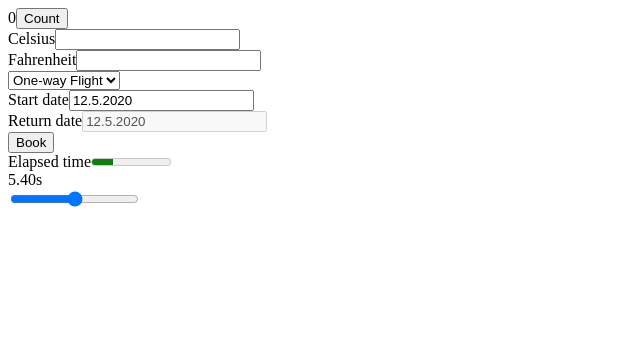
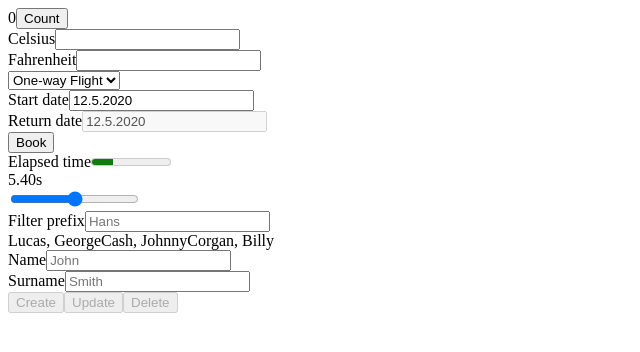
Before and after one commit to bernardomontoya/guis, a React (Create React App) app: page / in a window 1280 px wide. Shown: the top 352 px of the page, without its empty margins (0-640 px from the left). Built offline with nearby package versions, Linux system fonts and the light colour scheme.

Commit message:
feat: add CRUD

```diff
--- a/package.json
+++ b/package.json
@@ -6,11 +6,13 @@
     "@types/node": "^12.0.0",
     "@types/react": "^16.9.53",
     "@types/react-dom": "^16.9.8",
+    "@types/uuid": "^8.3.0",
     "react": "^17.0.1",
     "react-dom": "^17.0.1",
     "react-scripts": "4.0.1",
     "styled-components": "^5.2.1",
-    "typescript": "^4.0.3"
+    "typescript": "^4.0.3",
+    "uuid": "^8.3.1"
   },
   "scripts": {
     "start": "react-scripts start",
--- a/src/App.tsx
+++ b/src/App.tsx
@@ -3,6 +3,7 @@ import Counter from "./components/tasks/counter/counter";
 import TemperatureConverter from "./components/tasks/temperatureConverter/temperatureConverter";
 import FlightBooker from "./components/tasks/flightBooker/flightBooker";
 import Timer from "./components/tasks/timer/timer";
+import CRUD from "./components/tasks/crud/crud";
 
 function App() {
   useEffect(() => {
@@ -14,6 +15,7 @@ function App() {
       <TemperatureConverter />
       <FlightBooker />
       <Timer />
+      <CRUD />
     </div>
   );
 }
--- /dev/null
+++ b/src/components/tasks/crud/crud.tsx
@@ -0,0 +1,192 @@
+import { useState, useEffect } from "react";
+import { v4 as uuidv4 } from "uuid";
+import Input from "../../shared/input/input";
+import Button from "../../shared/button/button";
+
+type user = {
+  id?: string;
+  name: string;
+  surname: string;
+  type?: string;
+};
+
+const initialUsersList: user[] = [
+  {
+    id: uuidv4(),
+    name: "George",
+    surname: "Lucas",
+  },
+  {
+    id: uuidv4(),
+    name: "Johnny",
+    surname: "Cash",
+  },
+  {
+    id: uuidv4(),
+    name: "Billy",
+    surname: "Corgan",
+  },
+];
+
+const CRUD = () => {
+  useEffect(() => {
+    console.log("rendered CRUD");
+  });
+
+  const [search, setSearch] = useState<string>("");
+  const [userList, setUserList] = useState(initialUsersList);
+  const [activeUser, setActiveUser] = useState<user>({
+    id: "",
+    name: "",
+    surname: "",
+    type: "",
+  });
+
+  const editing = activeUser.type === "edit";
+  const creating =
+    activeUser.type === "create" &&
+    activeUser.id === "" &&
+    activeUser.name !== "" &&
+    activeUser.surname !== "";
+  const filteredUserList = userList.filter((user) => {
+    if (user.surname.toLowerCase().startsWith(search)) {
+      return true;
+    }
+    return false;
+  });
+  const listToDisplay = search ? filteredUserList : userList;
+
+  const handleInputChange = (
+    e: React.ChangeEvent<HTMLInputElement>,
+    field: "name" | "surname"
+  ) => {
+    const value = e.target.value;
+    setActiveUser({
+      ...activeUser,
+      [field]: value,
+      type: editing ? "edit" : "create",
+      id: editing ? activeUser.id : "",
+    });
+  };
+
+  const clearActiveUser = () => {
+    setActiveUser({ id: "", name: "", surname: "", type: "" });
+  };
+
+  const handleFormAction = (action: string) => {
+    const { name, surname, id } = activeUser;
+    switch (action) {
+      case "save":
+        setUserList((currentUserList) => {
+          const newUserList = currentUserList.concat({
+            name,
+            surname,
+            id: uuidv4(),
+          });
+          return newUserList;
+        });
+        clearActiveUser();
+        break;
+      case "edit":
+        setUserList((currentUserList) => {
+          const newUserList = currentUserList.map((user: user) => {
+            if (user.id === id) {
+              return { ...user, name, surname };
+            }
+            return user;
+          });
+          return newUserList;
+        });
+        clearActiveUser();
+        break;
+      case "delete":
+        setUserList(userList.filter((user) => user.id !== id));
+        clearActiveUser();
+        break;
+      default:
+        break;
+    }
+  };
+
+  return (
+    <form>
+      <div>
+        <Input
+          label="Filter prefix"
+          placeholder="Hans"
+          type="search"
+          value={search}
+          onChange={(e) => {
+            setSearch(e.target.value);
+          }}
+        />
+      </div>
+      <div>
+        <div>
+          {listToDisplay.map((user) => (
+            <span
+              onClick={() => {
+                const alreadySelected = activeUser.id === user.id;
+                setActiveUser({
+                  id: alreadySelected ? "" : user.id,
+                  name: alreadySelected ? "" : user.name,
+                  surname: alreadySelected ? "" : user.surname,
+                  type: alreadySelected ? "" : "edit",
+                });
+              }}
+              key={user.id}
+            >{`${user.surname}, ${user.name}`}</span>
+          ))}
+        </div>
+        <div>
+          <Input
+            label="Name"
+            placeholder="John"
+            type="text"
+            value={activeUser.name}
+            onChange={(e) => {
+              handleInputChange(e, "name");
+            }}
+          />
+          <Input
+            label="Surname"
+            placeholder="Smith"
+            type="text"
+            value={activeUser.surname}
+            onChange={(e) => {
+              handleInputChange(e, "surname");
+            }}
+          />
+        </div>
+      </div>
+      <div>
+        <Button
+          text="Create"
+          type="button"
+          disabled={editing || !creating}
+          onClick={() => {
+            handleFormAction("save");
+          }}
+        />
+        <Button
+          text="Update"
+          type="button"
+          disabled={!editing}
+          onClick={() => {
+            handleFormAction("edit");
+          }}
+        />
+        <Button
+          text="Delete"
+          type="button"
+          disabled={!editing}
+          onClick={() => {
+            handleFormAction("delete");
+          }}
+        />
+      </div>
+    </form>
+  );
+};
+
+export default CRUD;
--- a/src/components/tasks/timer/timer.tsx
+++ b/src/components/tasks/timer/timer.tsx
@@ -9,8 +9,8 @@ const Timer = () => {
 
   const initialDuration = 20;
 
-  const [time, setTime] = useState(0);
-  const [duration, setDuration] = useState(initialDuration);
+  const [time, setTime] = useState<number>(0);
+  const [duration, setDuration] = useState<number>(initialDuration);
 
   useEffect(() => {
     const setTick = () => {
```
Also changed, not shown: 2 other files (tests, documents, lock files or other folders).
